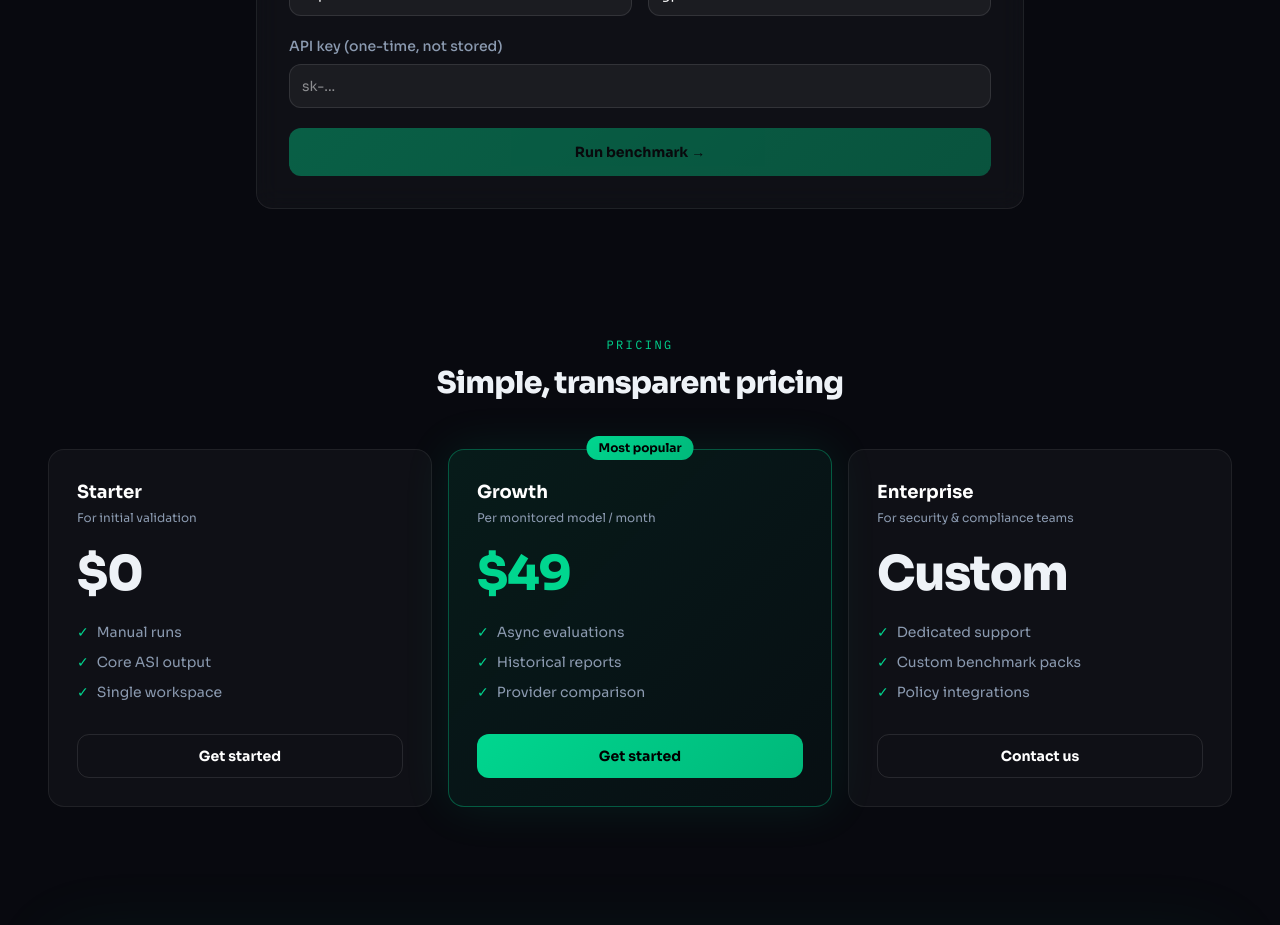
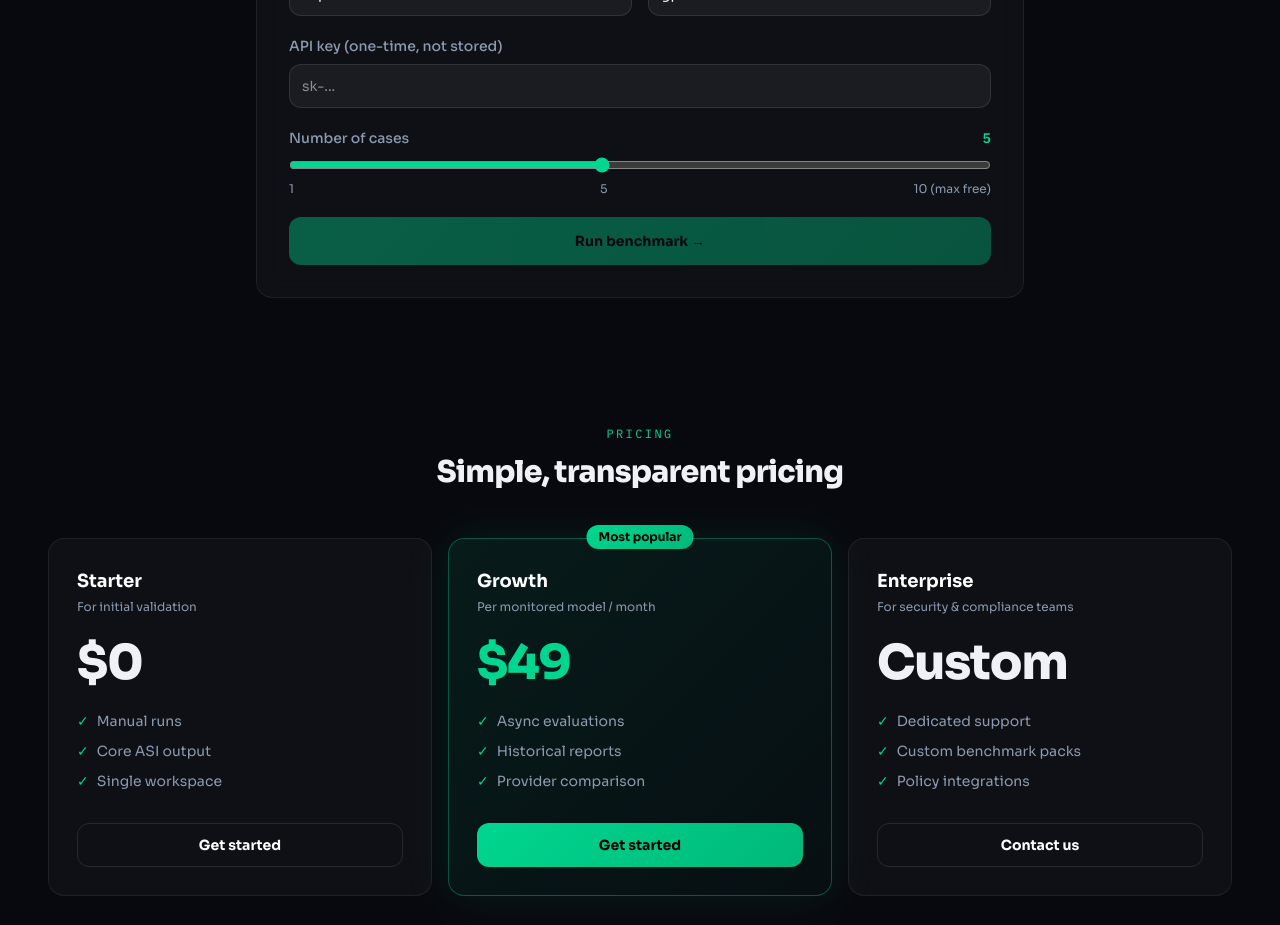
Before and after one commit to ruth411/stabilium-web, a Next.js app: page / in a window 1280 px wide. Shown: the part 2240-3165 px from the top of the page. Built offline with nearby package versions, Linux system fonts and the light colour scheme.

Commit message:
feat: add cases slider (1–10) to live demo

```diff
--- a/src/app/page.tsx
+++ b/src/app/page.tsx
@@ -181,6 +181,7 @@ export default function HomePage() {
   const [provider, setProvider] = useState<"openai" | "anthropic">("openai");
   const [model, setModel] = useState("gpt-4o-mini");
   const [apiKey, setApiKey] = useState("");
+  const [maxCases, setMaxCases] = useState(5);
   const [evalStatus, setEvalStatus] = useState<"idle" | "loading" | "error" | "done">("idle");
   const [result, setResult] = useState<EvalResult | null>(null);
   const [evalError, setEvalError] = useState<string | null>(null);
@@ -196,7 +197,7 @@ export default function HomePage() {
       const res = await fetch("/api/evaluate", {
         method: "POST",
         headers: { "content-type": "application/json" },
-        body: JSON.stringify({ provider, model, api_key: apiKey, run_count: 3, max_cases: 10 }),
+        body: JSON.stringify({ provider, model, api_key: apiKey, run_count: 3, max_cases: maxCases }),
       });
       const data = (await res.json()) as EvalResult | { error?: string };
       if (!res.ok) {
@@ -471,6 +472,30 @@ export default function HomePage() {
                 />
               </label>
 
+              <div className="space-y-2">
+                <div className="flex items-center justify-between text-sm">
+                  <span className="font-medium" style={{ color: "#8b9ab0" }}>
+                    Number of cases
+                  </span>
+                  <span className="mono font-bold" style={{ color: "#00d68f" }}>
+                    {maxCases}
+                  </span>
+                </div>
+                <input
+                  type="range"
+                  min={1}
+                  max={10}
+                  value={maxCases}
+                  onChange={(e) => setMaxCases(Number(e.target.value))}
+                  className="w-full cursor-pointer accent-[#00d68f]"
+                />
+                <div className="flex justify-between text-xs" style={{ color: "#8b9ab0" }}>
+                  <span>1</span>
+                  <span>5</span>
+                  <span>10 (max free)</span>
+                </div>
+              </div>
+
               <button
                 type="submit"
                 disabled={evalStatus === "loading" || !apiKey.trim()}
```
